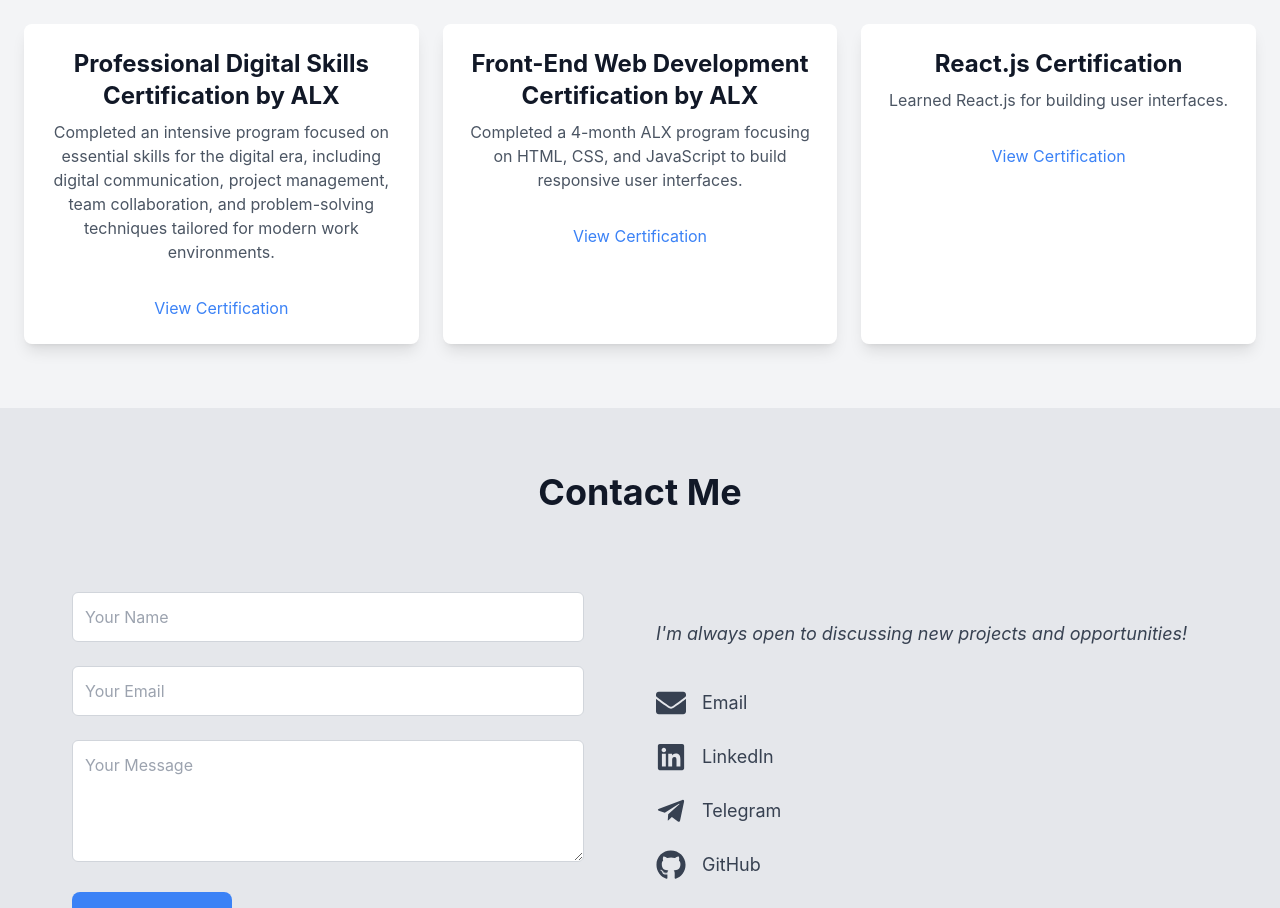
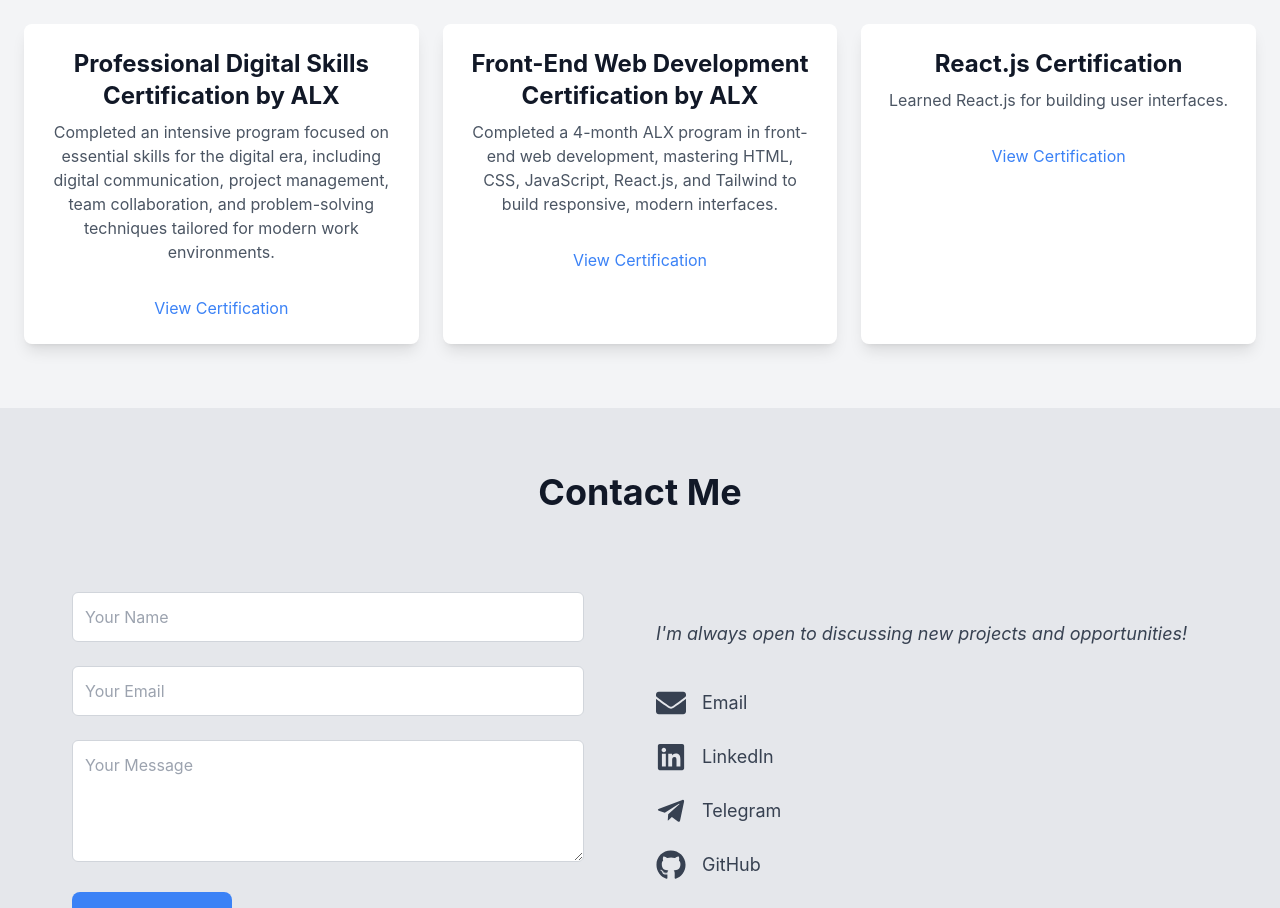
Before and after one commit to yousseffjel/portfolio, a React (Create React App) app: page / in a window 1280 px wide. Shown: the part 4360-5268 px from the top of the page. Built offline with nearby package versions, Linux system fonts and the light colour scheme.

Commit message:
update description for the certification

```diff
--- a/src/components/Certifications.jsx
+++ b/src/components/Certifications.jsx
@@ -13,7 +13,7 @@ const certificationsData = [
   },
   {
     title: "Front-End Web Development Certification by ALX",
-    description: "Completed a 4-month ALX program focusing on HTML, CSS, and JavaScript to build responsive user interfaces.",
+    description: "Completed a 4-month ALX program in front-end web development, mastering HTML, CSS, JavaScript, React.js, and Tailwind to build responsive, modern interfaces.",
     image: cert2,
   },
   {
```
Also changed, not shown: src/assets/logo.png (added).
